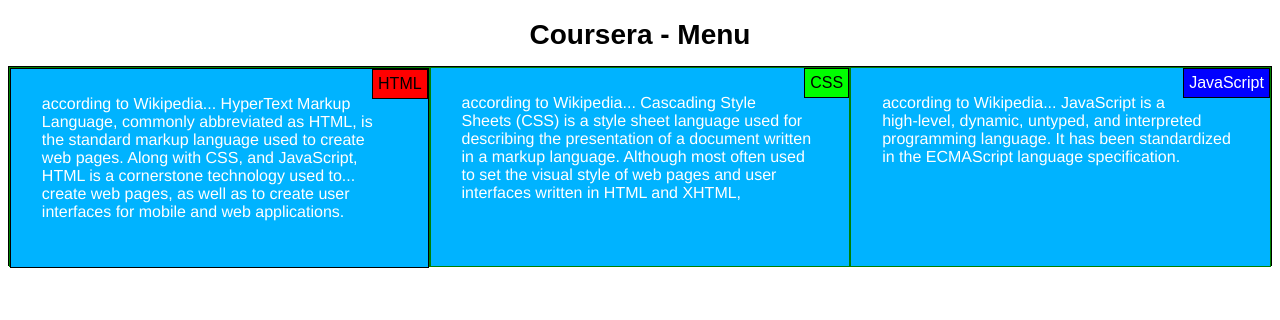
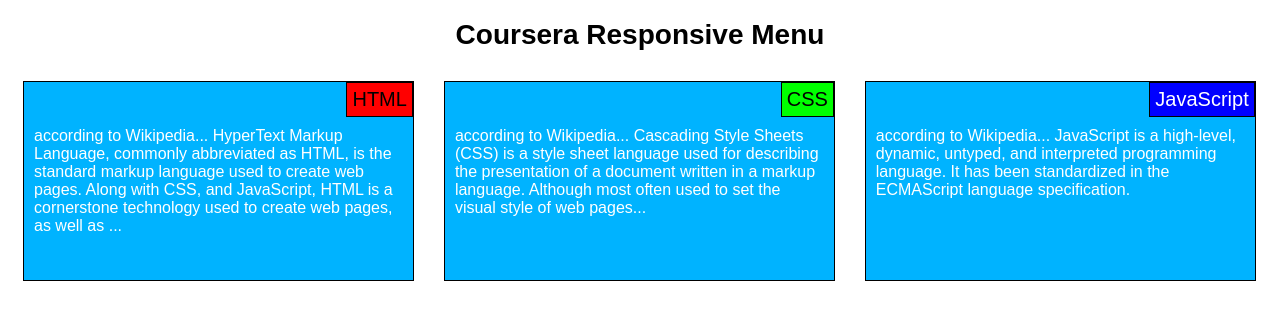
Before and after one commit to rjstroman/JHU-4-html-css-javascript, a plain HTML site: page module2-solution/index.html in a window 1280 px wide. Drawn offline with Linux system fonts and the light colour scheme.

Commit message:
complete

```diff
--- a/module2-solution/css/styleResponsive.css
+++ b/module2-solution/css/styleResponsive.css
@@ -4,31 +4,33 @@
 }
 body {
   font-family: Arial, Helvetica, sans-serif;
-  /*  position: relative;  */
 }
-
 h1 {
+  font-size: 1.75em;
   margin-bottom: 15px;
-  font-size: 1.75em;
   text-align: center;
 }
-
-div {
+.container {
   border: 1px solid black;
   background-color: #00b3ff;
+  float: left;
   height: 200px;
-  margin-bottom: 15px;
+  margin: 5px;
+  position: relative;
+}
+section {
+  margin-bottom: 5px;
+  padding: 10px;
 }
 span {
   border: 1px solid black;
   float: right;
+  font-size: 1.25em;
   padding: 5px;
 }
-
 #menu1 {
   background-color: #FF0000;
 }
-
 #menu2 {
   background-color: #00FF00;
  }
@@ -36,22 +38,17 @@ span {
   background-color: #0000FF;
   color: white;
 }
-
 /*  Make the Last Block go 100% wide when on Tablet Device   */
 @media (min-width: 768px) and (max-width: 991px) {
   #lastItem {
     width: 100%;
-    height: 100px;
+    height: 150px;
   }
 }
-
 p {
+  color: white;
+  margin-top: 35px;
   padding: 10px;
-  width: 90%;
-  margin-right: auto;
-  margin-left: auto;
-  font-family: Helvetica;
-  color: white;
 }
 
 /* Simple Responsive Framework. */
@@ -59,11 +56,10 @@ p {
   width: 100%;
 }
 
-/********** Large devices only **********/
+/********** Desktop View **********/
 @media (min-width: 992px) {
   .col-lg-1, .col-lg-2, .col-lg-3, .col-lg-4, .col-lg-5, .col-lg-6, .col-lg-7, .col-lg-8, .col-lg-9, .col-lg-10, .col-lg-11, .col-lg-12 {
     float: left;
-    border: 1px solid green;
   }
   .col-lg-1 {
     width: 8.33%;
@@ -75,7 +71,7 @@ p {
     width: 25%;
   }
   .col-lg-4 {
-    width: 33.33%;
+    width:33.3%;
   }
   .col-lg-5 {
     width: 41.66%;
@@ -103,11 +99,10 @@ p {
   }
 }
 
-/********** Medium devices only **********/
+/********** Tablet View **********/
 @media (min-width: 768px) and (max-width: 991px) {
   .col-md-1, .col-md-2, .col-md-3, .col-md-4, .col-md-5, .col-md-6, .col-md-7, .col-md-8, .col-md-9, .col-md-10, .col-md-11, .col-md-12 {
     float: left;
-    border: 1px solid green;
   }
   .col-md-1 {
     width: 8.33%;
--- a/module2-solution/index.html
+++ b/module2-solution/index.html
@@ -5,22 +5,22 @@
 <meta name="viewport" content="width=device-width, initial-scale=1">
 <link rel="stylesheet" type="text/css" href="css/styleResponsive.css">
 <title>Responsive Layout</title>
-<style></style>
 </head>
 <body>
-<h1>Coursera - Menu</h1>
-
+<h1>Coursera Responsive Menu</h1>
 <div class="row">
-  <div class="col-lg-4 col-md-6">
-  <div><span id="menu1">HTML</span>
-	  <p>according to Wikipedia... HyperText Markup Language, commonly abbreviated as HTML, is the standard markup language used to create web pages. Along with CSS, and JavaScript, HTML is a cornerstone technology used to... create web pages, as well as to create user interfaces for mobile and web applications.</p></div>
-  </div>
-  <div class="col-lg-4 col-md-6">
-  <span id="menu2">CSS</span>
-  <p>according to Wikipedia... Cascading Style Sheets (CSS) is a style sheet language used for describing the presentation of a document written in a markup language. Although most often used to set the visual style of web pages and user interfaces written in HTML and XHTML, </p></div>
-  <div class="col-lg-4 col-md-6" id="lastItem">
-  <span id="menu3">JavaScript</span>
-  <p>according to Wikipedia... JavaScript is a high-level, dynamic, untyped, and interpreted programming language. It has been standardized in the ECMAScript language specification.</p></div>
+  <section class="col-lg-4 col-md-6">
+  	<div class="container">
+  		<span id="menu1">HTML</span>
+	  	<p>according to Wikipedia... HyperText Markup Language, commonly abbreviated as HTML, is the standard markup language used to create web pages. Along with CSS, and JavaScript, HTML is a cornerstone technology used to create web pages, as well as ...</p></div></section>
+  <section class="col-lg-4 col-md-6">
+  	<div class="container">
+  		<span id="menu2">CSS</span>
+  		<p>according to Wikipedia... Cascading Style Sheets (CSS) is a style sheet language used for describing the presentation of a document written in a markup language. Although most often used to set the visual style of web pages...</p></div></section>
+  <section class="col-lg-4 col-md-6" id="lastItem">
+  		<div class="container">
+  		<span id="menu3">JavaScript</span>
+  		<p>according to Wikipedia... JavaScript is a high-level, dynamic, untyped, and interpreted programming language. It has been standardized in the ECMAScript language specification.</p></div></section>
 </div>
 
 </body>
```
